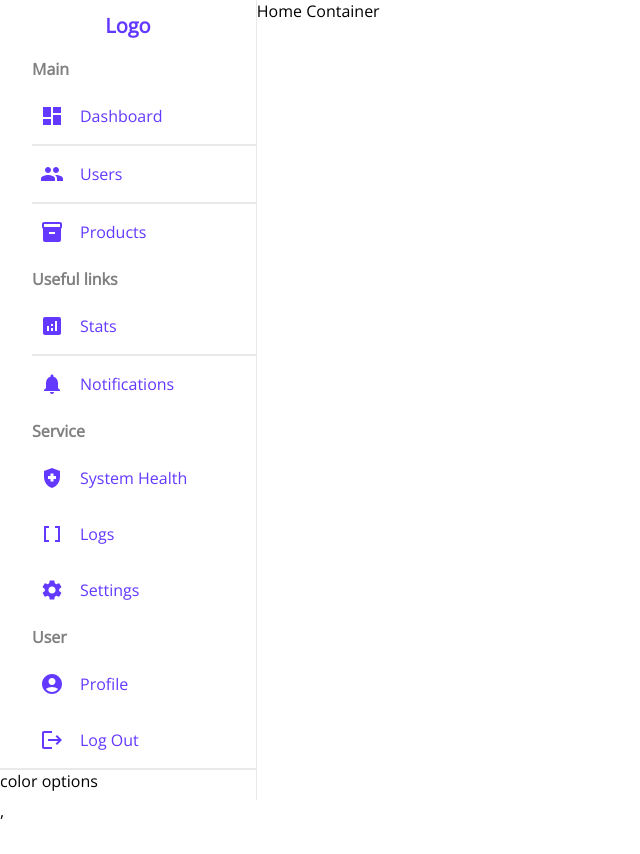
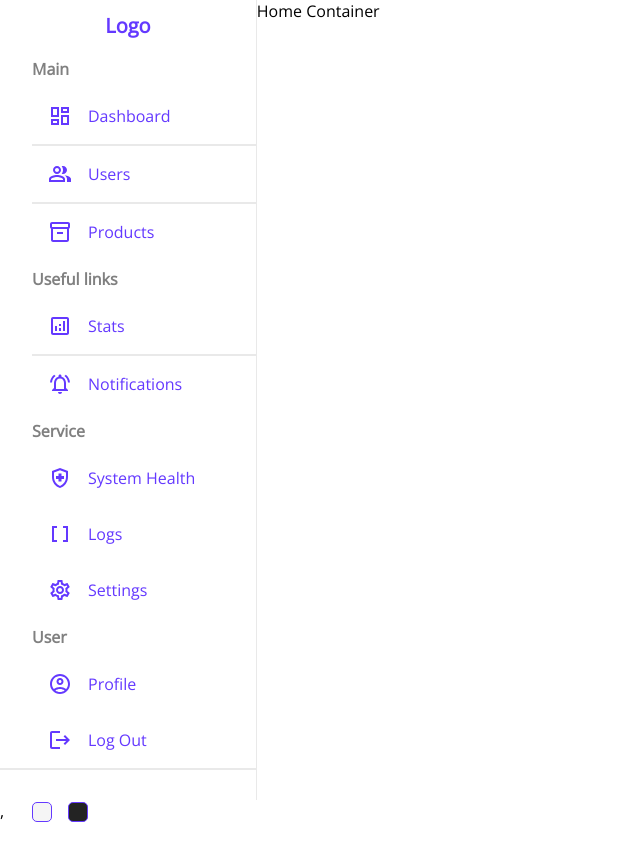
Before and after one commit to DigytUX/material-dashboard, a React (Create React App) app in the folder frontend/: page / in a window 1280 px wide. Shown: the whole page, without its empty margins (0-640 px from the left). Before the commit the page ends 822 px from the top, so only its background shows below. Built offline with nearby package versions, Linux system fonts and the light colour scheme.

Commit message:
Added more styles to dashboard

```diff
--- a/frontend/src/components/SideBar/SideBar.jsx
+++ b/frontend/src/components/SideBar/SideBar.jsx
@@ -1,16 +1,15 @@
 import React from 'react'
 import './sidebar.scss'
-import DashboardIcon from '@mui/icons-material/Dashboard';
-import GroupIcon from '@mui/icons-material/Group';
+import DashboardOutlinedIcon from '@mui/icons-material/DashboardOutlined';
+import PeopleAltOutlinedIcon from '@mui/icons-material/PeopleAltOutlined';
 import SignalCellularAltIcon from '@mui/icons-material/SignalCellularAlt';
-import Inventory2Icon from '@mui/icons-material/Inventory2';
-import AnalyticsIcon from '@mui/icons-material/Analytics';
-import NotificationsIcon from '@mui/icons-material/Notifications';
-import HealthAndSafetyIcon from '@mui/icons-material/HealthAndSafety';
+import Inventory2OutlinedIcon from '@mui/icons-material/Inventory2Outlined';
+import AnalyticsOutlinedIcon from '@mui/icons-material/AnalyticsOutlined';
+import NotificationsActiveOutlinedIcon from '@mui/icons-material/NotificationsActiveOutlined';
+import HealthAndSafetyOutlinedIcon from '@mui/icons-material/HealthAndSafetyOutlined';
 import DataArrayIcon from '@mui/icons-material/DataArray';
-import SettingsIcon from '@mui/icons-material/Settings';
-import LogoutIcon from '@mui/icons-material/Logout';
-import AccountCircleIcon from '@mui/icons-material/AccountCircle';
+import SettingsOutlinedIcon from '@mui/icons-material/SettingsOutlined';import LogoutIcon from '@mui/icons-material/Logout';
+import AccountCircleOutlinedIcon from '@mui/icons-material/AccountCircleOutlined';
 
 export default function SideBar(){
     return (
@@ -23,32 +22,32 @@ export default function SideBar(){
                     <ul>
                         <p className="title">Main</p>
                         <li>
-                            <DashboardIcon className="icon" />
+                            <DashboardOutlinedIcon className="icon" />
                             <span className="dashboard">Dashboard</span>
                         </li>
                         <hr className="hr" />
                         <li>
-                            <GroupIcon className="icon" />
+                            <PeopleAltOutlinedIcon className="icon" />
                             <span className="dashboard">Users</span>
                         </li>
                         <hr className="hr" />
                         <li>
-                            <Inventory2Icon className="icon" />
+                            <Inventory2OutlinedIcon className="icon" />
                             <span className="dashboard">Products</span>
                         </li>
                         <p className="title">Useful links</p>
                         <li>
-                            <AnalyticsIcon className="icon" />
+                            <AnalyticsOutlinedIcon className="icon" />
                             <span className="dashboard">Stats</span>
                         </li>
                         <hr className="hr" />
                         <li>
-                            <NotificationsIcon className="icon" />
+                            <NotificationsActiveOutlinedIcon className="icon" />
                             <span className="dashboard">Notifications</span>
                         </li>
                         <p className="title">Service</p>
                         <li>
-                            <HealthAndSafetyIcon className="icon" />
+                            <HealthAndSafetyOutlinedIcon className="icon" />
                             <span className="dashboard">System Health</span>
                         </li>
                         <li>
@@ -56,12 +55,12 @@ export default function SideBar(){
                             <span className="dashboard">Logs</span>
                         </li>
                         <li>
-                            <SettingsIcon className="icon" />
+                            <SettingsOutlinedIcon className="icon" />
                             <span className="dashboard">Settings</span>
                         </li>
                         <p className="title">User</p>
                         <li>
-                            <AccountCircleIcon className="icon" />
+                            <AccountCircleOutlinedIcon className="icon" />
                             <span className="dashboard">Profile</span>
                         </li>
                         <li>
@@ -71,7 +70,11 @@ export default function SideBar(){
                     </ul>
                 </div>
                 <hr className="hr" />
-                <div className="bottom">color options</div>
+                <div className="bottom">
+                    <div className="color-option"></div>
+                    <div className="color-option"></div>
+
+                </div>
             </div>
         </>
     )
--- a/frontend/src/components/SideBar/sidebar.scss
+++ b/frontend/src/components/SideBar/sidebar.scss
@@ -34,7 +34,7 @@
                 display:flex;
                 gap:1em;
                 align-items: center;
-                padding:1em 0.5em;
+                padding:1em;
                 cursor: pointer;
                 span {
                     color:#6439ff;
@@ -57,4 +57,23 @@
             }
         }
     }
+    .bottom {
+        display:flex;
+        align-items:center;
+        padding:2rem;
+        gap:1em;
+        .color-option {
+            width:20px;
+            height:20px;
+            border-radius: 5px;
+            border:1px solid #6439ff;
+            cursor: pointer;
+            &:nth-child(1){
+                background-color:whitesmoke
+            }
+            &:nth-child(2){
+                background-color:rgb(35, 35, 35)
+            }
+        }
+    }
 }
```
